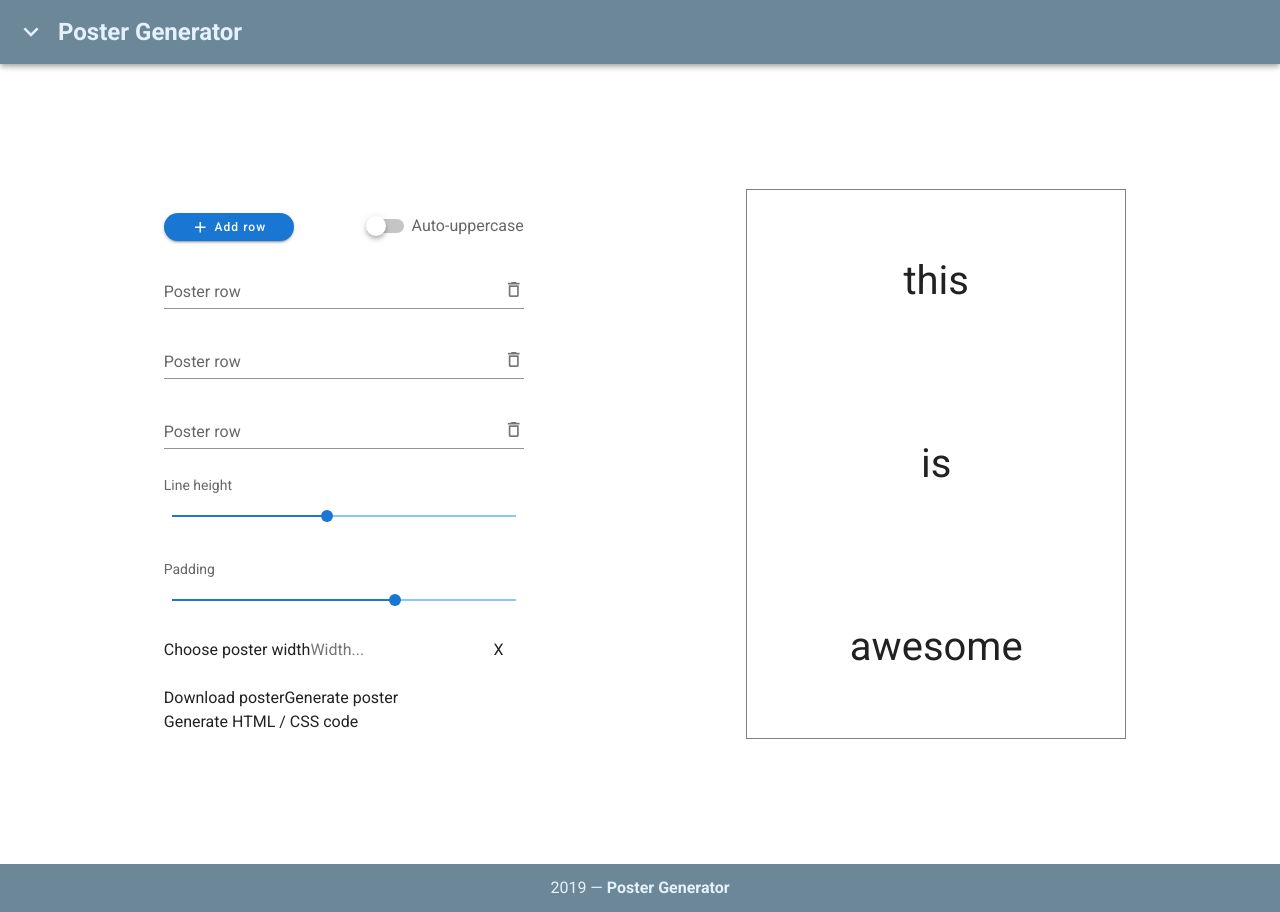
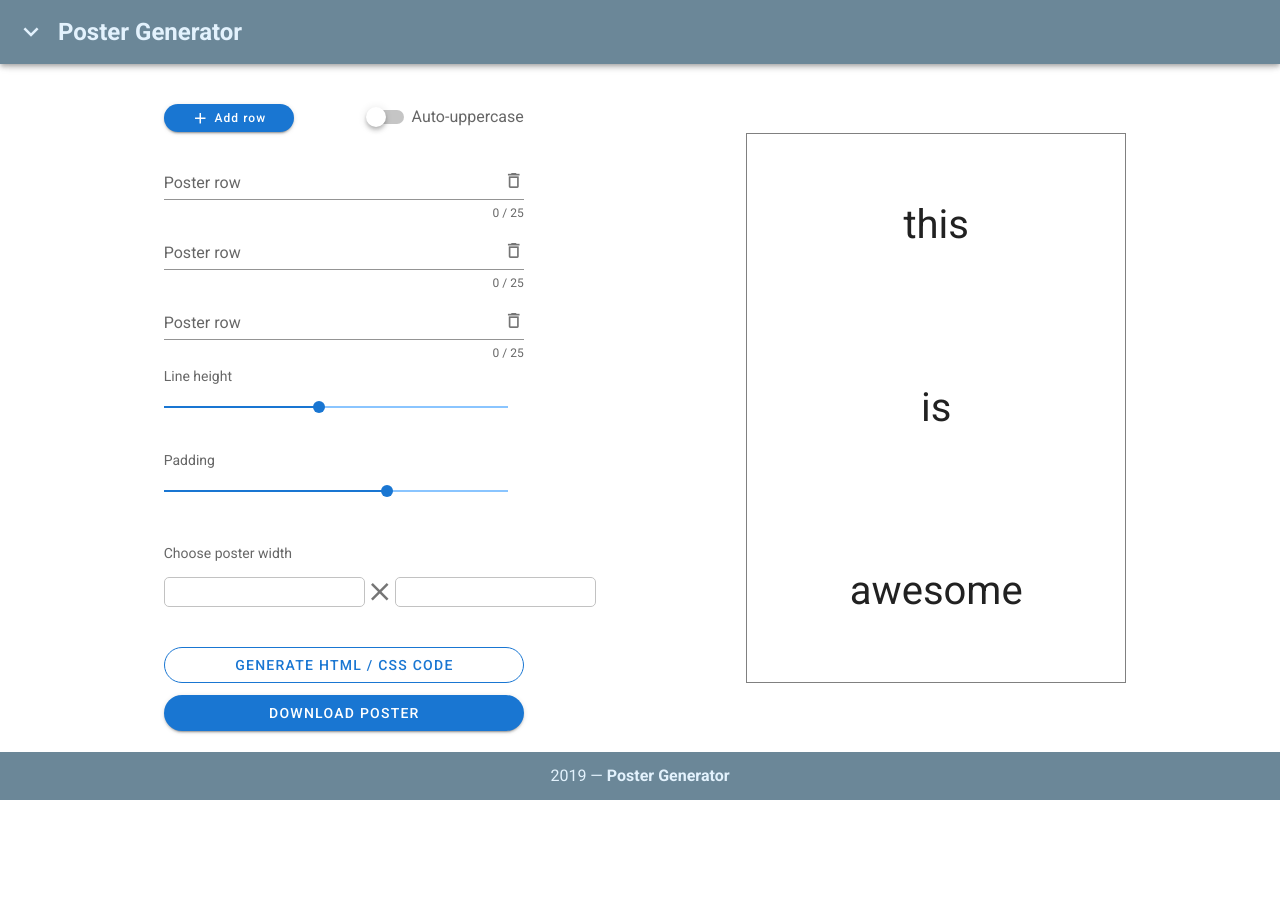
Before and after one commit to Lockhild/poster-app-vue, a Vue app: page / in a window 1280 px wide. After the commit the page ends 800 px from the top, so only its background shows below. Built offline with nearby package versions, Linux system fonts and the light colour scheme.

Commit message:
Improved the design

```diff
--- a/src/App.vue
+++ b/src/App.vue
@@ -23,3 +23,9 @@ export default {
   }),
 };
 </script>
+
+<style>
+  .label {
+    font-size: 16px;
+  }
+</style>
--- a/src/components/LineInput.vue
+++ b/src/components/LineInput.vue
@@ -1,5 +1,12 @@
 <template>
-    <v-text-field label="Poster row" v-model="text" @keyup="$emit('textEntered', text, id)">
+    <v-text-field
+        label="Poster row"
+        v-model="text"
+        clearable="true"
+        counter="25"
+        maxlength="25"
+        @keyup="$emit('textEntered', text, id)">
+
         <v-icon class="icon" slot="append" dense @click="$emit('rowID', id)">mdi-delete-outline</v-icon>
     </v-text-field>
 </template>
--- a/src/components/Main.vue
+++ b/src/components/Main.vue
@@ -40,7 +40,7 @@ export default {
 
 <style scoped>
     .container {
-        min-height: 100vh;
+        min-height: 86vh;
         display: flex;
         justify-content: center;
     }
--- a/src/components/OptionsPanel.vue
+++ b/src/components/OptionsPanel.vue
@@ -21,31 +21,39 @@
         <Slider label="Line height" min="0" max="100" value="45"/>
         <Slider label="Padding" min="0" max="100" value="65"/>
         <div>
-            <label>Choose poster width</label>
-            <input type="text" placeholder="Width...">
-            <span>X</span>
-            <input type="text" disabled>
+            <v-subheader class="pl-0 label">Choose poster width</v-subheader>
+            <div class="d-flex align-center">
+                <input type="number" class="text-input">
+                <v-icon class="icon" size="30">mdi-close</v-icon>
+                <input type="number" class="text-input" disabled>
+            </div>
         </div>
-        <div>
-            <button disabled>Download poster</button>
-            <button>Generate poster</button>
-        </div>
-        <button>Generate HTML / CSS code</button>
+        <v-btn
+            outlined
+            rounded
+            color="primary"
+            width="100%"
+            class="mt-10">Generate HTML / CSS code</v-btn>
+        <v-btn
+            rounded
+            color="primary"
+            width="100%"
+            class="mt-3">Download poster</v-btn>
     </div>
 </template>
 
 <script>
 import LineInput from '../components/LineInput.vue'
 import Slider from '../components/Slider.vue'
-import ImageUpload from '../components/ImageUpload.vue'
-import ColorInput from '../components/ColorInput.vue'
+// import ImageUpload from '../components/ImageUpload.vue'
+// import ColorInput from '../components/ColorInput.vue'
 
 export default {
     components: {
         LineInput,
         Slider,
-        ImageUpload,
-        ColorInput
+        // ImageUpload,
+        // ColorInput
     },
     data: function() {
         return {
@@ -77,4 +85,11 @@ export default {
     .options-panel {
         max-width: 360px;
     }
+    .text-input {
+        border: 1px solid #c2c2c2;
+        height: 30px;
+        border-radius: 5px;
+        color: rgba(0, 0, 0, 0.87);
+        padding: 0 8px;
+    }
 </style>
--- a/src/components/Slider.vue
+++ b/src/components/Slider.vue
@@ -2,11 +2,12 @@
     <div>
         <v-subheader class="pl-0 label">{{label}}</v-subheader>
         <v-slider
-          thumb-label
-          :thumb-size="30"
-          :min="min"
-          :max="max"
-          :value="value"
+            class="mx-n2"
+            thumb-label
+            :thumb-size="30"
+            :min="min"
+            :max="max"
+            :value="value"
         ></v-slider>
     </div>
 </template>
```
